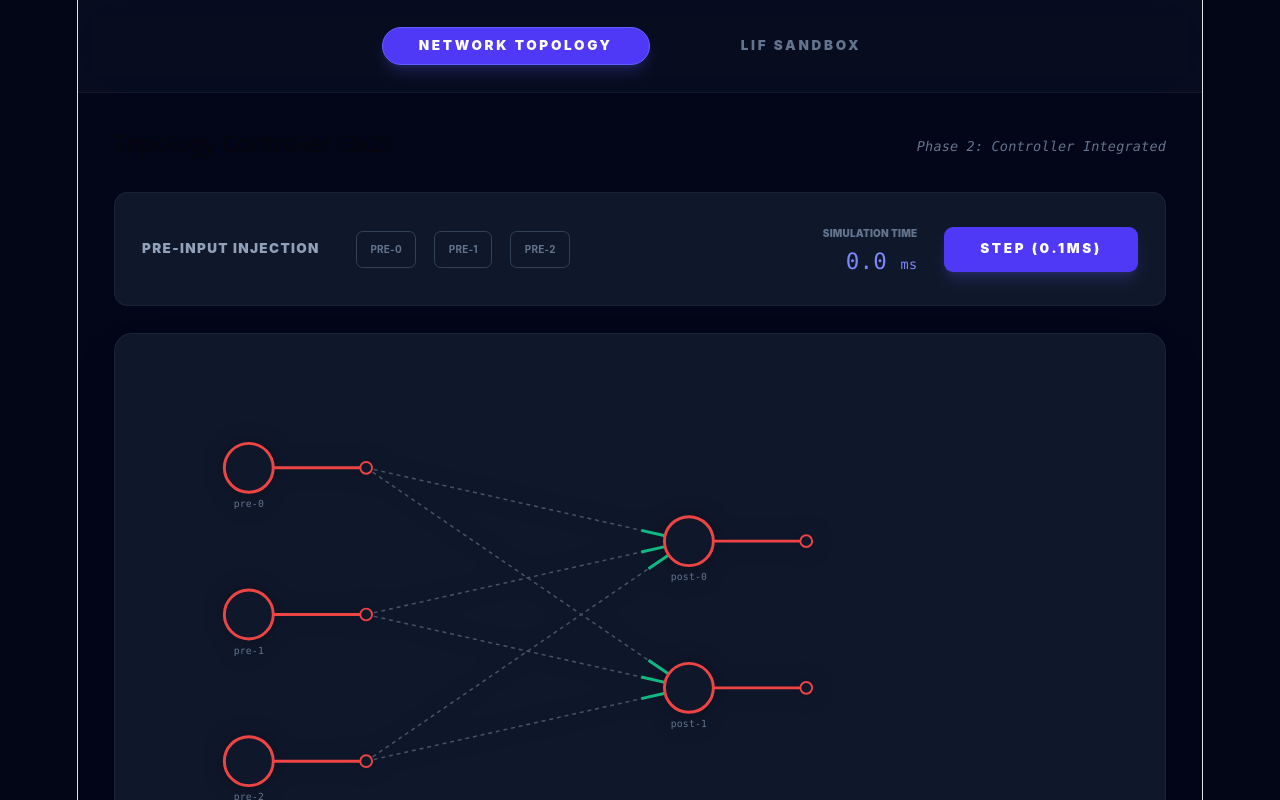
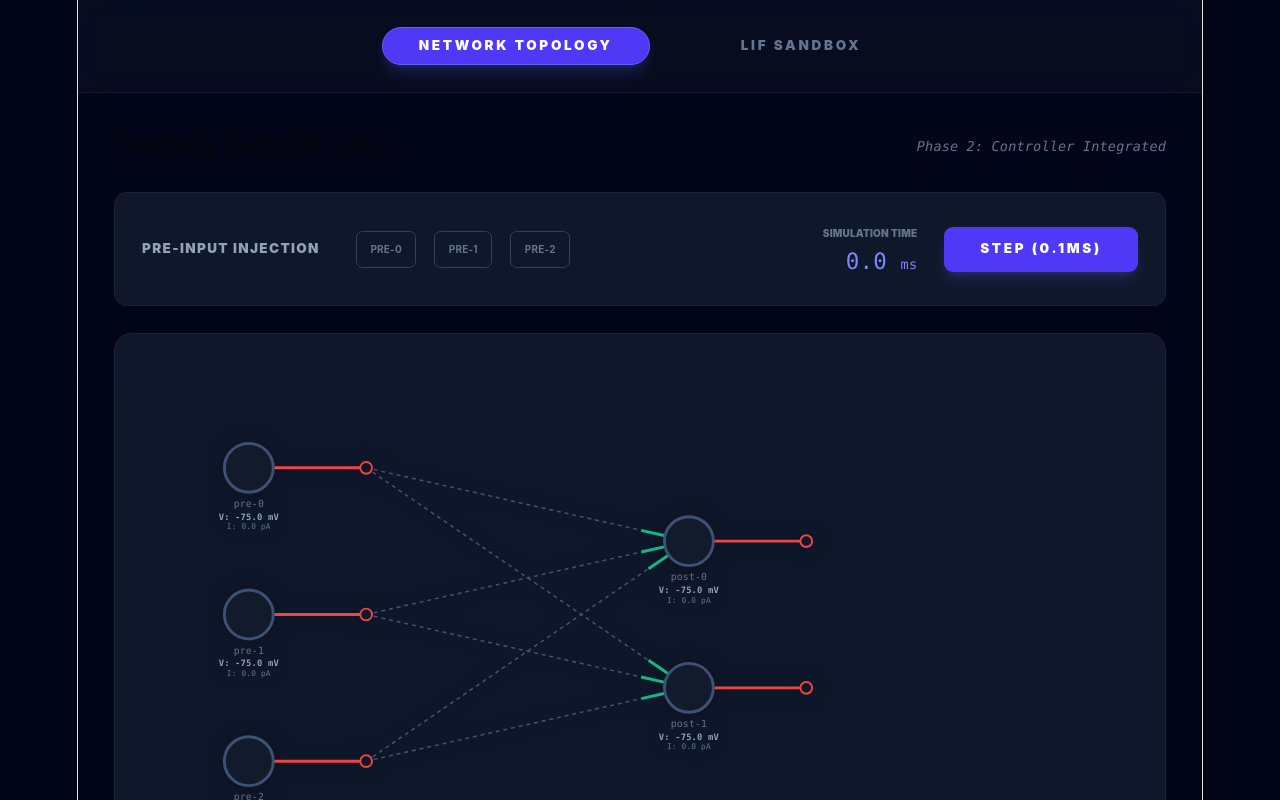
Before and after one commit to Salt-Shio/snn-academy, a Vue app: page / in a window 1280 px wide. Shown: the top 800 px of the page. Built offline with nearby package versions, Linux system fonts and the light colour scheme.

Commit message:
feat: 完成初步視覺化

```diff
--- a/src/components/NetworkSkeletonView.vue
+++ b/src/components/NetworkSkeletonView.vue
@@ -17,6 +17,30 @@ const getDendriteLine = (neuron: VisualNeuron, dendrite: any) => {
   const endX = startX + dendrite.length * Math.cos(dendrite.angle);
   const endY = startY + dendrite.length * Math.sin(dendrite.angle);
   return { x1: startX, y1: startY, x2: endX, y2: endY };
+};
+
+// 依電壓進行顏色插值 (HSL: 深灰藍到明亮橘紅)
+const getNeuronColor = (neuron: VisualNeuron) => {
+  if (neuron.isSpiking) return '#ef4444';
+  const minV = -75;
+  const maxV = -55;
+  const ratio = Math.max(0, Math.min(1, (neuron.voltage - minV) / (maxV - minV)));
+  const h = 220 + (340 - 220) * ratio; // 220 (深藍) -> 340 (紅)
+  const s = 40 + (80 - 40) * ratio;   // 40% -> 80%
+  const l = 12 + (40 - 12) * ratio;   // 12% -> 40%
+  return `hsl(${h}, ${s}%, ${l}%)`;
+};
+
+// 依電壓進行邊框顏色插值
+const getNeuronStrokeColor = (neuron: VisualNeuron) => {
+  if (neuron.isSpiking) return '#fca5a5';
+  const minV = -75;
+  const maxV = -55;
+  const ratio = Math.max(0, Math.min(1, (neuron.voltage - minV) / (maxV - minV)));
+  const h = 220 + (340 - 220) * ratio;
+  const s = 30 + (70 - 30) * ratio;
+  const l = 35 + (55 - 35) * ratio;
+  return `hsl(${h}, ${s}%, ${l}%)`;
 };
 </script>
 
@@ -72,15 +96,34 @@ const getDendriteLine = (neuron: VisualNeuron, dendrite: any) => {
           :cx="neuron.cx"
           :cy="neuron.cy"
           :r="neuron.soma.radius"
-          :fill="neuron.isSpiking ? '#ef4444' : '#0f172a'"
-          :stroke="neuron.isSpiking ? '#fca5a5' : '#ef4444'"
+          :fill="getNeuronColor(neuron)"
+          :stroke="getNeuronStrokeColor(neuron)"
           stroke-width="3"
-          class="transition-colors duration-200"
+          class="transition-all duration-200"
+          :style="neuron.isSpiking ? 'filter: drop-shadow(0 0 8px rgba(239, 68, 68, 0.8))' : ''"
         />
 
         <!-- ID 標籤 -->
         <text :x="neuron.cx" :y="neuron.cy + neuron.soma.radius + 15" text-anchor="middle" class="fill-slate-500 text-[10px] font-mono">
           {{ neuron.id }}
+        </text>
+
+        <!-- 電壓與電流數值標籤 -->
+        <text
+          :x="neuron.cx"
+          :y="neuron.cy + neuron.soma.radius + 28"
+          text-anchor="middle"
+          :class="['font-mono text-[9px] font-bold transition-colors', neuron.isSpiking ? 'fill-rose-400 font-extrabold animate-pulse' : 'fill-slate-400']"
+        >
+          {{ neuron.isSpiking ? '★ SPIKE!' : `V: ${neuron.voltage.toFixed(1)} mV` }}
+        </text>
+        <text
+          :x="neuron.cx"
+          :y="neuron.cy + neuron.soma.radius + 38"
+          text-anchor="middle"
+          :class="['font-mono text-[8px] transition-colors', neuron.totalCurrent > 0 ? 'fill-amber-400 font-bold' : 'fill-slate-500']"
+        >
+          I: {{ neuron.totalCurrent.toFixed(1) }} pA
         </text>
       </g>
     </svg>
--- a/src/lib/snn/neurons/LIFNeuron.ts
+++ b/src/lib/snn/neurons/LIFNeuron.ts
@@ -62,6 +62,7 @@ export class LIFNeuron implements INetworkNode {
    */
   public step(dt: number, t: number, syn_input: number = 0, ext_current: number = 0): boolean {
     this.hasSpiked = false;
+    this.current_i = syn_input + ext_current; // 記錄總推力 (包含突觸與外部注入，不論是否處於不應期或發火)
 
     if (this.tref_counter > 0) {
       this.v = this.params.V_reset;
@@ -74,7 +75,6 @@ export class LIFNeuron implements INetworkNode {
       return true;
     }
 
-    this.current_i = syn_input + ext_current; // 記錄總推力
     const current_gL = this.resolveG(this.params.g_L, t, this.v);
 
     const i_leak = -current_gL * (this.v - this.params.V_L);
--- a/src/lib/snn/visual/core/VisualNetwork.ts
+++ b/src/lib/snn/visual/core/VisualNetwork.ts
@@ -53,6 +53,7 @@ export class VisualNetwork {
         // 同步發火狀態與膜電位
         vNode.isSpiking = snnNode.hasSpiked;
         vNode.voltage = snnNode.getVoltage();
+        vNode.totalCurrent = snnNode.getTotalCurrent();
       }
     });
   }
--- a/src/lib/snn/visual/core/VisualNeuron.ts
+++ b/src/lib/snn/visual/core/VisualNeuron.ts
@@ -7,6 +7,7 @@ export class VisualNeuron {
   public cy: number;
   public isSpiking: boolean = false;
   public voltage: number = -75;
+  public totalCurrent: number = 0;
 
   // 5 個單位的核心組成
   public soma: IVisualSoma;                 // 單位 1: 大圓
```
Also changed, not shown: agent-history.txt (added), 2 other files (tests, documents, lock files or other folders).
